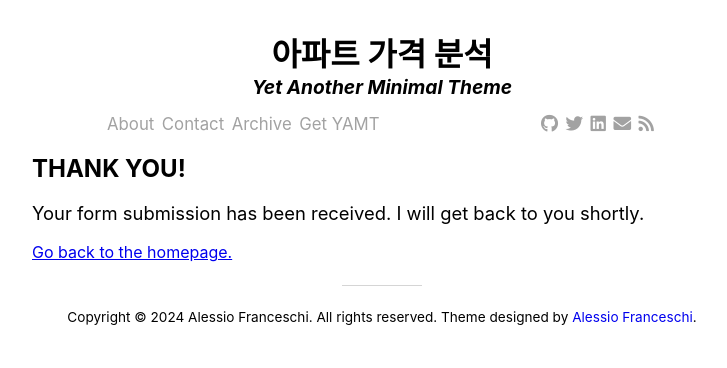
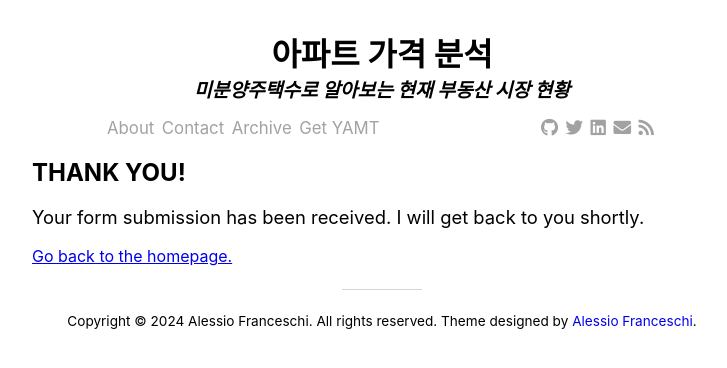
Before and after one commit to Timeleeh/skkufinal.github.io, a Jekyll site: the page built from contact-successful.md, in a window 1280 px wide. Shown: the top 368 px of the page, without its empty margins (258-985 px from the left). Built offline with Jekyll 4.4.1, drawn with Linux system fonts in a browser that asks for light colours; nearby versions of some CDN libraries.

Commit message:
Update settings.yml

```diff
--- a/_data/settings.yml
+++ b/_data/settings.yml
@@ -4,7 +4,7 @@ analytics-id: #leave blank to not use Analytics
 #Subtitle
 subtitle:
   active: true
-  text: Yet Another Minimal Theme
+  text: 미분양주택수로 알아보는 현재 부동산 시장 현황
 
 #Nav
 nav:
```
